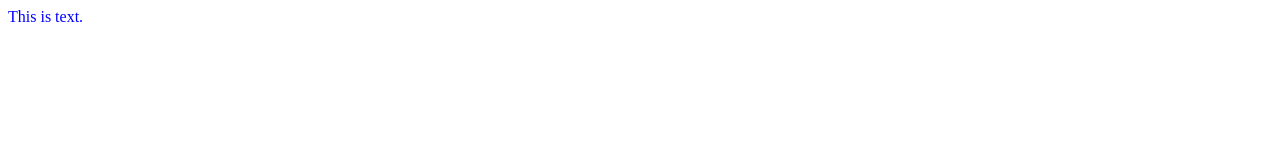
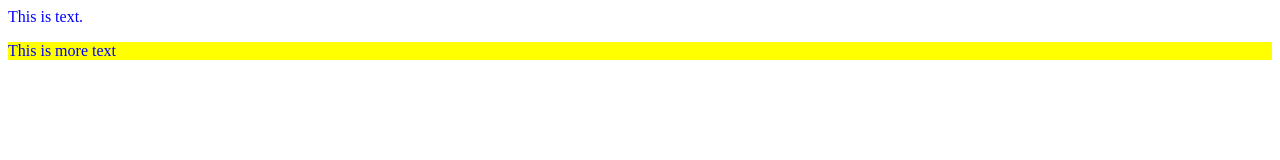
Before and after one commit to dclancy89/basic_repo, a plain HTML site: page index.html in a window 1280 px wide. Drawn offline with Linux system fonts and the light colour scheme.

Commit message:
Added come code.

```diff
--- a/index.html
+++ b/index.html
@@ -6,5 +6,6 @@
 </head>
 <body>
 This is text.
+<p>This is more text</p>
 </body>
 </html>
--- a/style.css
+++ b/style.css
@@ -1,3 +1,7 @@
 body {
 	color: blue;
 }
+
+body p {
+	background-color: yellow;
+}
```
